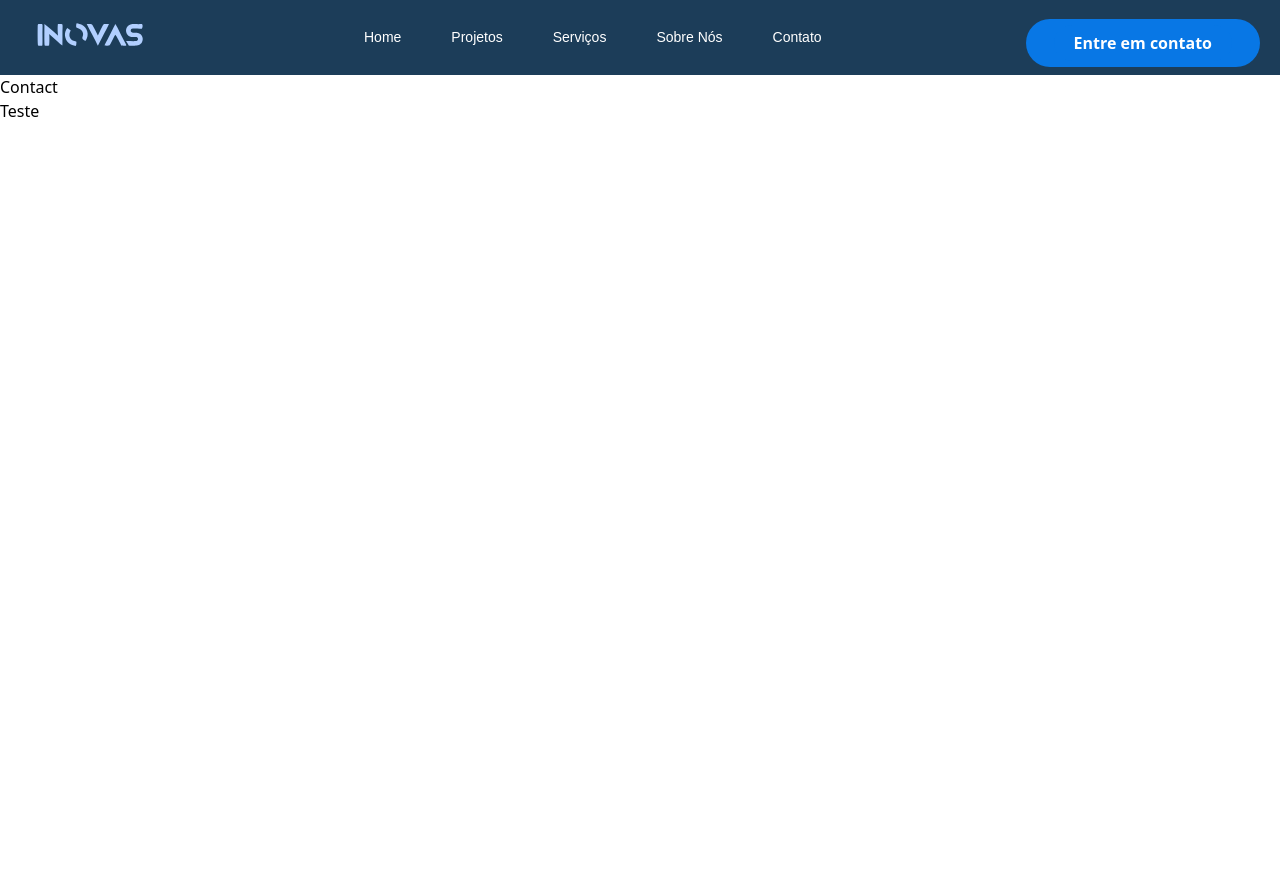
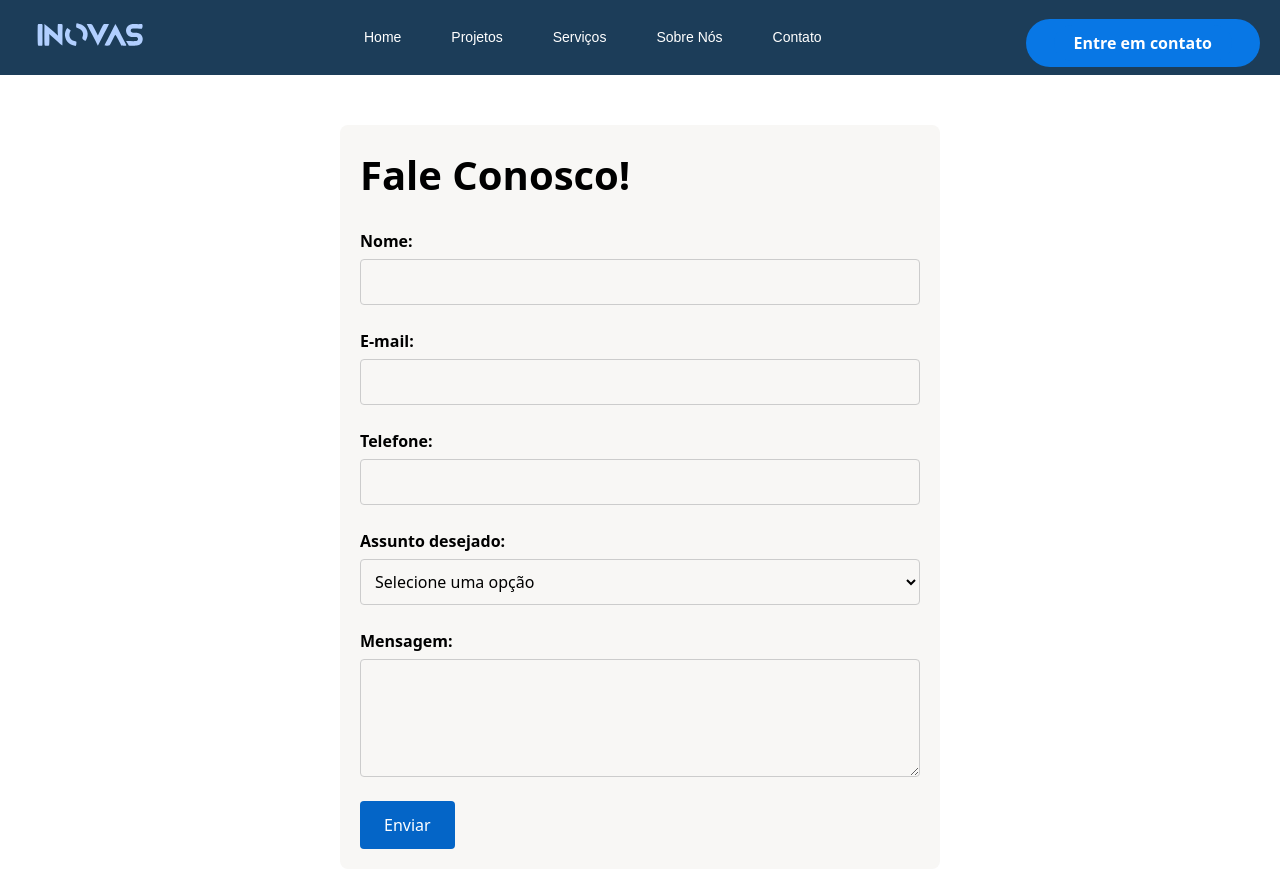
Before and after one commit to inovaSociety/inova---Projeto-3, a React (Vite) app in the folder inova/: page /contato in a window 1280 px wide. Before the commit the page ends 800 px from the top, so only its background shows below. Built offline with nearby package versions, Linux system fonts and the light colour scheme; a web font is replaced by a local one.

Commit message:
Add contact form component with styling

```diff
--- a/inova/src/components/contact/Contact.jsx
+++ b/inova/src/components/contact/Contact.jsx
@@ -8,8 +8,39 @@ const Contact = () => {
     <div id='Contact'>
       <Index />
       <div>
-        Contact
-        <h1>Teste</h1>
+        <form className='contact-form'>
+          <h1 className='titulo-contato'>Fale Conosco!</h1>
+          <div className='form-group'>
+            <label htmlFor="name">Nome:</label>
+            <input type="text" id="name" name="name" required />
+          </div>
+
+          <div className='form-group'>
+            <label htmlFor="email">E-mail:</label>
+            <input type="email" id="email" name="email" required />
+          </div>
+
+          <div className='form-group'>
+            <label htmlFor="phone">Telefone:</label>
+            <input type="tel" id="phone" name="phone" required />
+          </div>
+          <div className='form-group'>
+            <label for="interest">Assunto desejado:</label>
+            <select id="interest" name="interest" required>
+              <option value="" disabled selected hidden>Selecione uma opção</option>
+              <option value="programa">Desenvolvimento Web</option>
+              <option value="ux/ui">UX/UI Design</option>
+              <option value="modelagem">Modelagem de Negocio</option>
+            </select>
+          </div>
+          <div className='form-group'>
+            <label htmlFor="message">Mensagem:</label>
+            <textarea id="message" name="message" rows="4" required></textarea>
+          </div>
+
+          <button type="submit">Enviar</button>
+        </form>
+
       </div>
     </div>
   )
--- a/inova/src/components/contact/Style.css
+++ b/inova/src/components/contact/Style.css
@@ -0,0 +1,46 @@
+.contact-form {
+  display: flex;
+  flex-direction: column;
+  gap: 1.5rem;
+  background-color: #f8f7f5;
+  margin: 50px auto;
+  padding: 20px;
+  max-width: 600px;
+  border-radius: 8px;
+}
+
+.form-group {
+  display: flex;
+  flex-direction: column;
+  gap: 6px;
+}
+
+.contact-form label {
+  font-weight: bold;
+}
+
+.titulo-contato {
+  font-size: 40px;
+  font-weight: bold;
+  text-align: left;
+}
+
+.contact-form input,
+.contact-form select,
+.contact-form textarea {
+  padding: 10px;
+  font-size: 16px;
+  border: 1px solid #ccc;
+  border-radius: 4px;
+}
+
+.contact-form button {
+  align-self: flex-start;
+  padding: 12px 24px;
+  font-size: 16px;
+  background-color: rgb(4, 101, 199);
+  color: #fff;
+  border: none;
+  cursor: pointer;
+  border-radius: 4px;
+}
```
